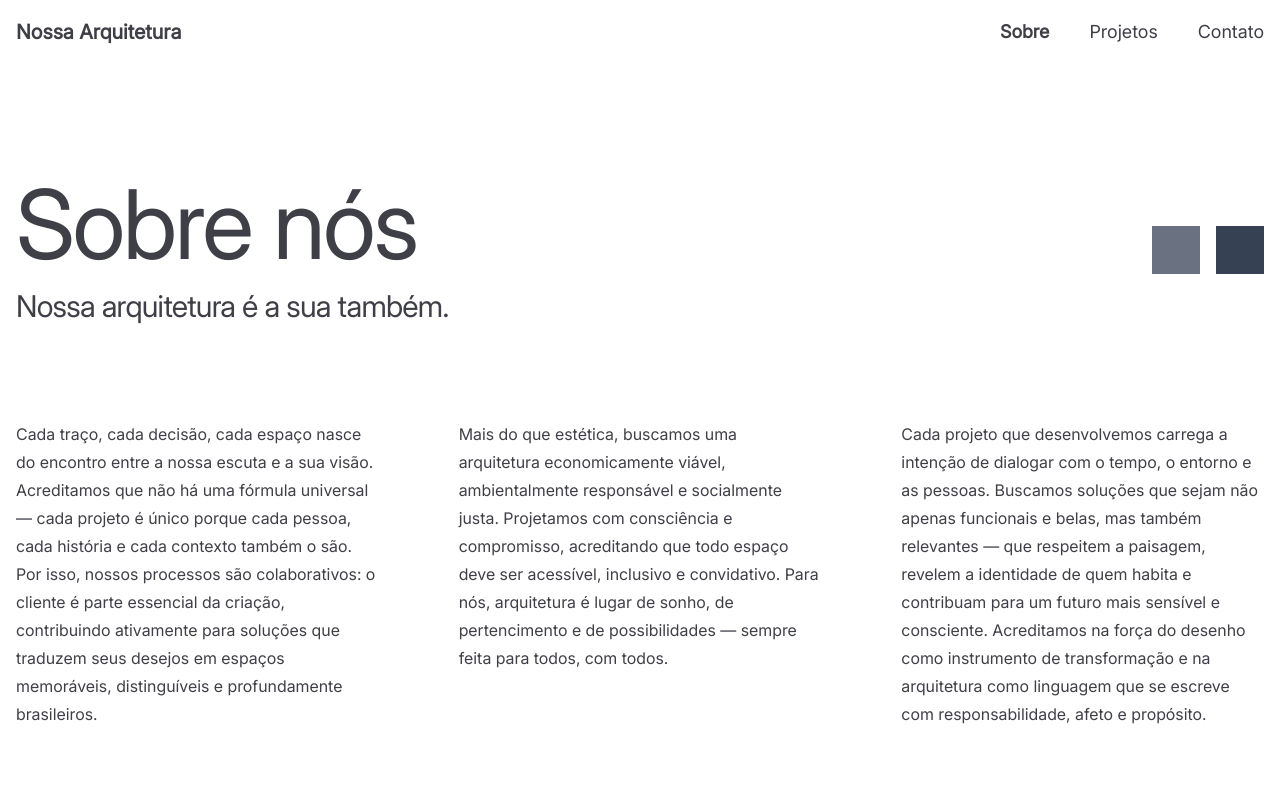
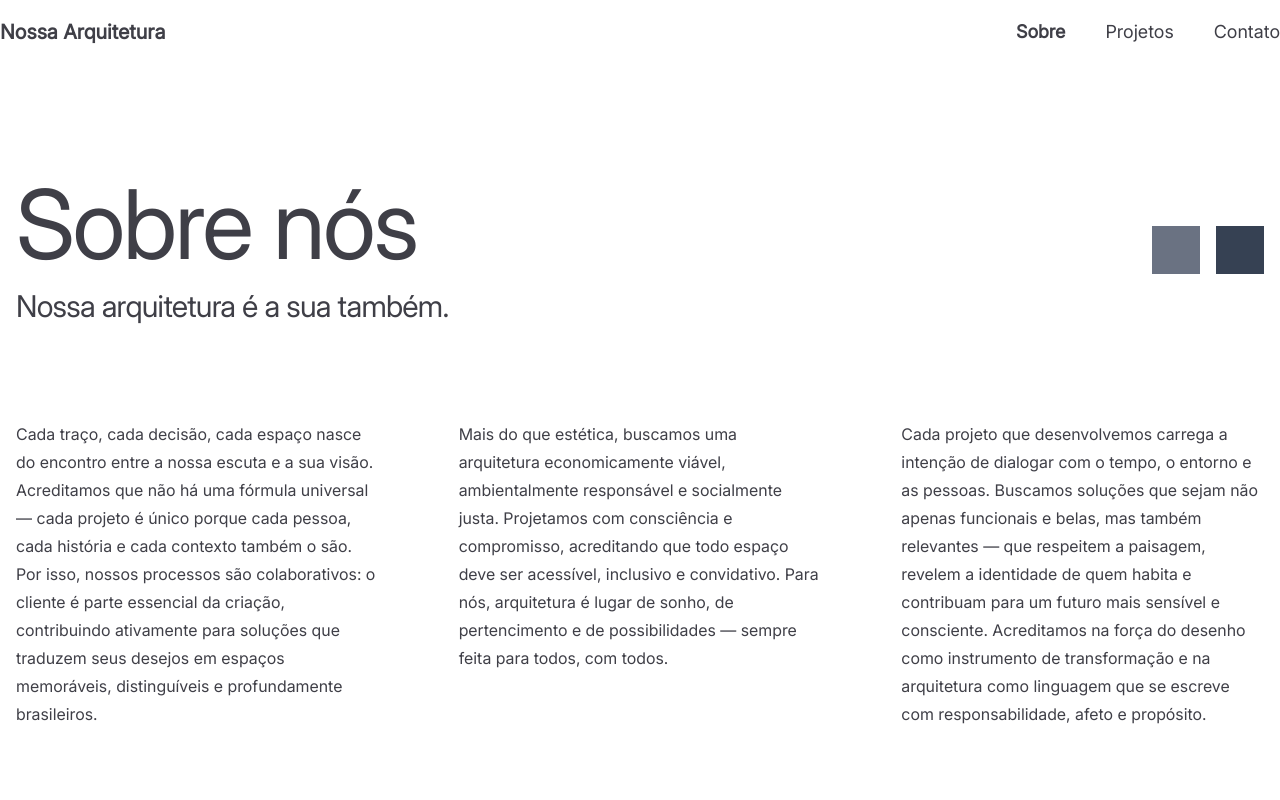
Before and after one commit to guimox/nossa-arq, an Astro site: page /sobre in a window 1280 px wide. Shown: the top 800 px of the page. Built offline with nearby package versions, Linux system fonts and the light colour scheme; Astro itself is replaced by a stand-in of ours.

Commit message:
fix: header mobile responsivness

```diff
--- a/src/app/header.astro
+++ b/src/app/header.astro
@@ -20,7 +20,7 @@ const isLinkActive = (path: string) =>
   id="main-header"
 >
   <div
-    class="mx-auto flex h-16 w-full max-w-[1700px] items-center justify-between px-4 text-lg"
+    class="mx-auto flex h-16 w-full max-w-[1700px] items-center justify-between px-4 text-lg lg:px-0"
   >
     <div class={`text-xl font-bold ${headerTextColor}`}>
       <a href="/" class={`font-bold ${headerTextColor}`}>Nossa Arquitetura</a>
```
